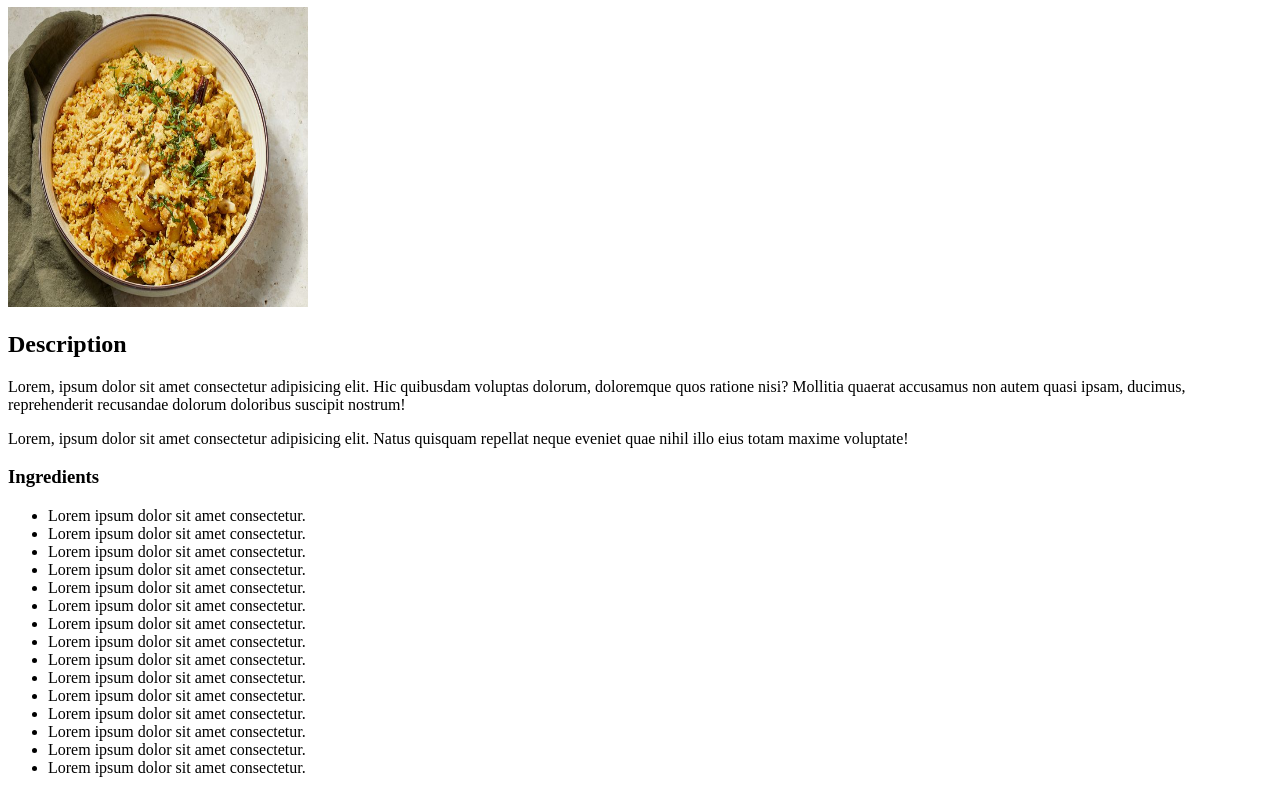
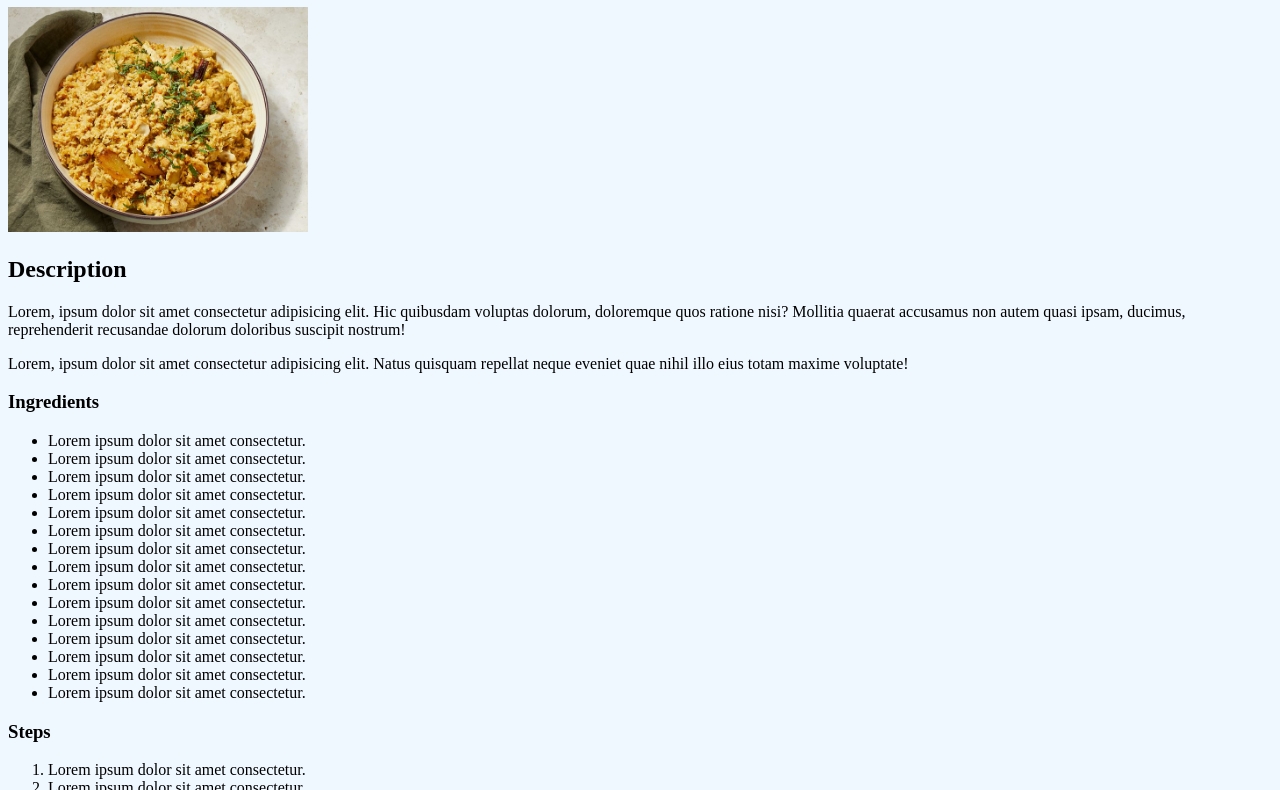
Before and after one commit to xAhmadRazax/odin-recipes, a plain HTML site: page pages/chicken_biryani.html in a window 1280 px wide. Shown: the part 73-863 px from the top of the page. Drawn offline with Linux system fonts and the light colour scheme.

Commit message:
feat: add background color to all pages

```diff
--- a/pages/chicken_biryani.html
+++ b/pages/chicken_biryani.html
@@ -3,6 +3,8 @@
   <head>
     <meta charset="UTF-8" />
     <meta name="viewport" content="width=device-width, initial-scale=1.0" />
+    <link rel="stylesheet" href="../resource/style/style.css" />
+
     <title>Chicken Biryani | Odin Recipes</title>
   </head>
   <body>
--- /dev/null
+++ b/resource/style/style.css
@@ -0,0 +1,7 @@
+body {
+  background: aliceblue;
+}
+img {
+  height: auto;
+  width: 300px;
+}
```
Also changed, not shown: index.html (+1 -0 lines), pages/chicken_shawarma.html (+2 -0 lines), pages/pizza.html (+1 -0 lines).
